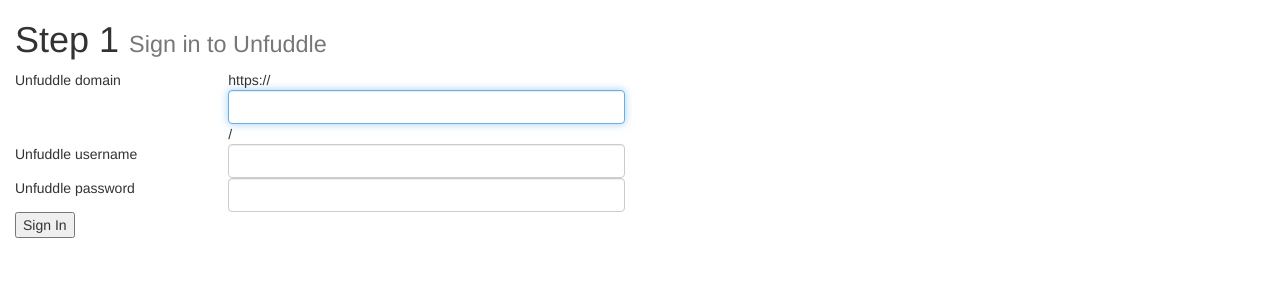
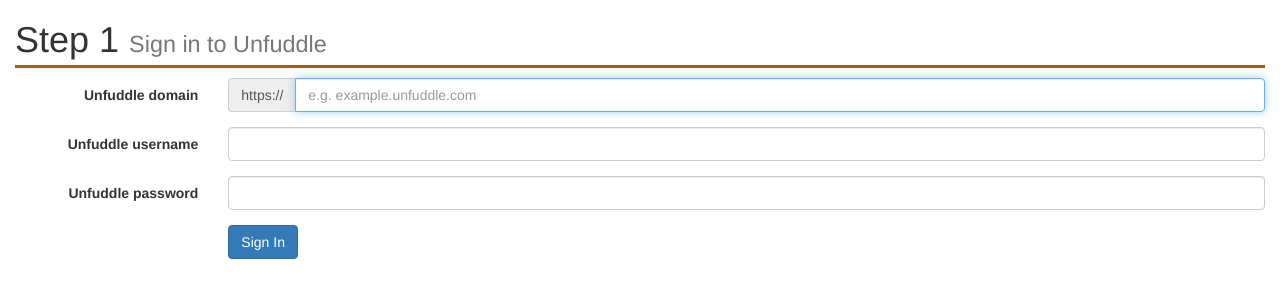
Before and after one commit to favoritemedium/umaster, a Flask app: page / in a window 1280 px wide. Shown: the top 300 px of the page. Run offline with Flask 2, Linux system fonts and the light colour scheme; some libraries are stand-ins or nearby versions.

Commit message:
cosmetic improvements

```diff
--- a/app/templates/base.html
+++ b/app/templates/base.html
@@ -5,7 +5,14 @@
     <meta http-equiv="X-UA-Compatible" content="IE=edge">
     <meta name="viewport" content="width=device-width, initial-scale=1">
     <title>Unfuddle Bulk Ticket Import Tool</title>
-    <link rel="stylesheet" href="https://maxcdn.bootstrapcdn.com/bootstrap/3.2.0/css/bootstrap.min.css">
+    <link rel="stylesheet" href="https://maxcdn.bootstrapcdn.com/bootstrap/3.3.2/css/bootstrap.min.css">
+    <style type="text/css">
+      .rc1 { padding-bottom: 5px; border-bottom: 3px solid #960 }
+      .rc2 { padding-bottom: 5px; border-bottom: 3px solid #f33 }
+      .rc3 { padding-bottom: 5px; border-bottom: 3px solid #f90 }
+      .rc4 { padding-bottom: 5px; border-bottom: 3px solid #cc0 }
+      .rc5 { padding-bottom: 5px; border-bottom: 3px solid #6c0 }
+    </style>
   </head>
   <body>
     {% block content %}{% endblock %}
--- a/app/templates/done.html
+++ b/app/templates/done.html
@@ -1,6 +1,7 @@
 {% extends "base.html" %}
 {% block content %}
   <div class="container-fluid">
-    <h1>All done! <small>Please check your Unfuddle project now.</small></h1>
+    <h1 class=rc5>All done!</h1>
+    <p class="load">Please check your Unfuddle project now.</p>
   </div>
 {% endblock %}
--- a/app/templates/step1.html
+++ b/app/templates/step1.html
@@ -1,23 +1,34 @@
 {% extends "base.html" %}
 {% block content %}
   <div class="container-fluid">
-    <h1>Step 1 <small>Sign in to Unfuddle</small></h1>
-    <form action="step1" method="POST">
+    <h1 class="rc1">Step 1 <small>Sign in to Unfuddle</small></h1>
+    <form action="step1" method="POST" class="form-horizontal">
       {{ form.hidden_tag() }}
-      <div class="row">
-        <div class="col-sm-3 col-lg-2">Unfuddle domain</div>
-        <div class="col-sm-5 col-md-4">https://{{ form.domain(class="form-control", autofocus=True) }}/</div>
+      <div class="form-group">
+        <label for="domain" class="col-sm-3 col-lg-2 control-label">Unfuddle domain</label>
+        <div class="col-sm-9 col-lg-10">
+          <div class="input-group">
+            <span class="input-group-addon">https://</span>
+            {{ form.domain(class="form-control", autofocus=True, placeholder="e.g. example.unfuddle.com") }}
+          </div>
+        </div>
       </div>
-      <div class="row">
-        <div class="col-sm-3 col-lg-2">Unfuddle username</div>
-        <div class="col-sm-5 col-md-4">{{ form.username(class="form-control") }}</div>
+      <div class="form-group">
+        <label for="username" class="col-sm-3 col-lg-2 control-label">Unfuddle username</label>
+        <div class="col-sm-9 col-lg-10">
+          {{ form.username(class="form-control") }}
+        </div>
       </div>
-      <div class="row">
-        <div class="col-sm-3 col-lg-2">Unfuddle password</div>
-        <div class="col-sm-5 col-md-4">{{ form.password(class="form-control") }}</div>
+      <div class="form-group">
+        <label for="password" class="col-sm-3 col-lg-2 control-label">Unfuddle password</label>
+        <div class="col-sm-9 col-lg-10">
+          {{ form.password(class="form-control") }}
+        </div>
       </div>
-      <div class="row">
-        <div class="col-sm-3"><input type="submit" value="Sign In"></div>
+      <div class="form-group">
+        <div class="col-sm-offset-3 col-lg-offset-2 col-sm-9 col-lg-10">
+          <button type="submit" class="btn btn-primary">Sign In</button>
+        </div>
       </div>
     </form>
   </div>
```
Also changed, not shown: app/templates/step2.html (+13 -6 lines), app/templates/step3.html (+19 -8 lines), app/templates/step4.html (+5 -8 lines).
